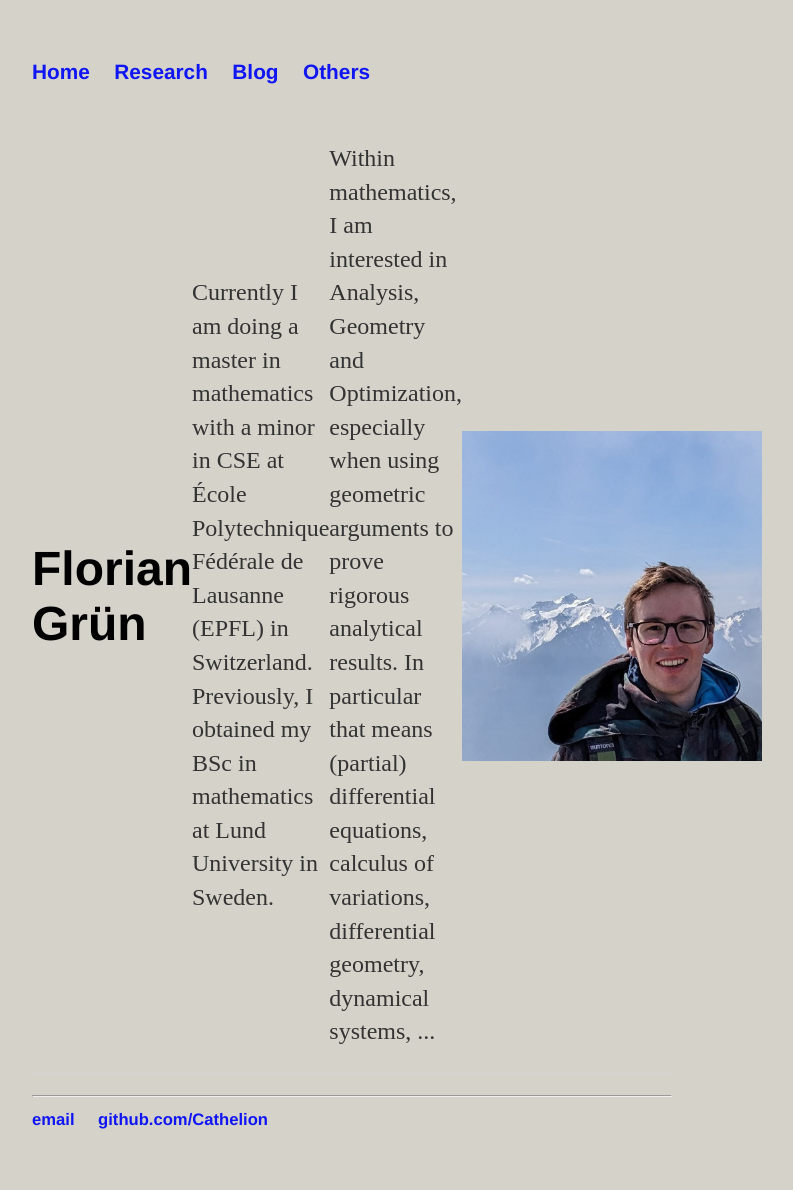
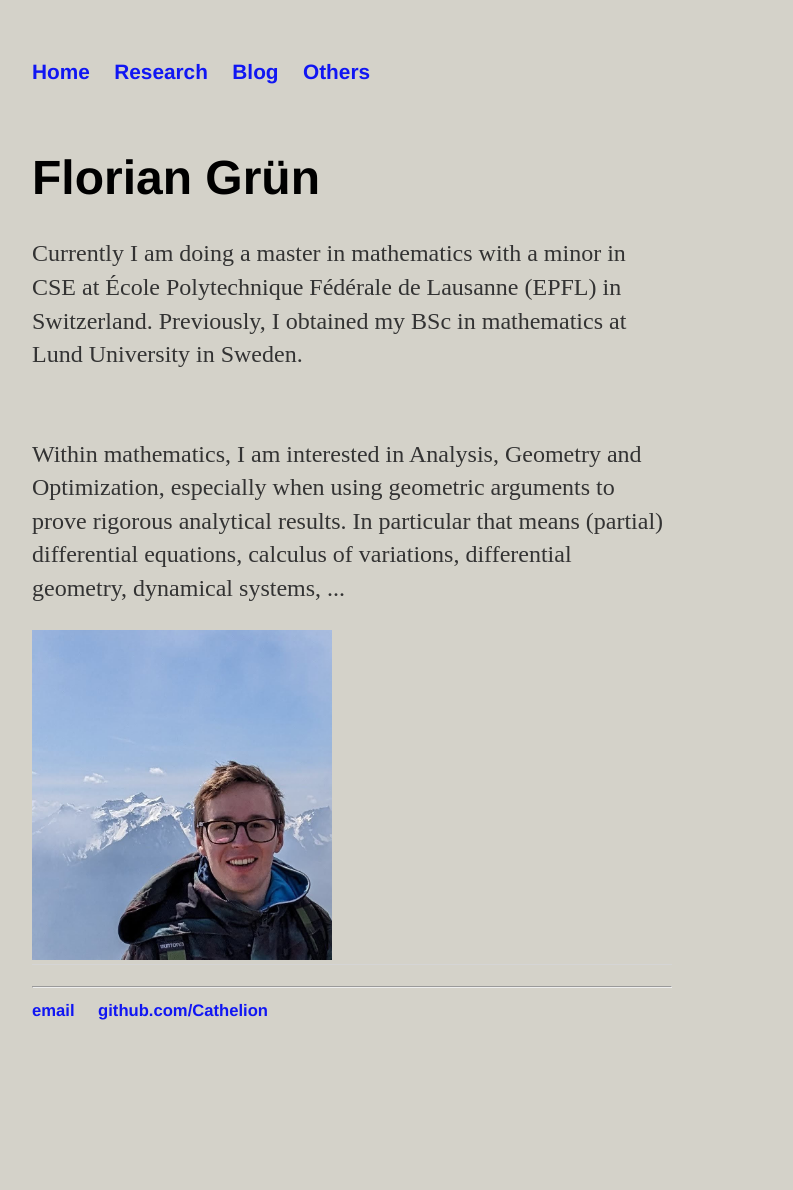
Before and after one commit to Cathelion/Cathelion.github.io, a Jekyll site: the page built from index.html, in a window 1280 px wide. Shown: the whole page, without its empty margins (288-1081 px from the left). Built offline with Jekyll 4.4.1, drawn with Linux system fonts in a browser that asks for light colours; after the commit the page ends 1081 px from its top, so only the background shows below that.

Commit message:
Update main.css

```diff
--- a/css/main.css
+++ b/css/main.css
@@ -53,7 +53,7 @@
     text-align: right;
 }
 
-div {
+div.img {
   display: flex;
   align-items: center;
 }
```
